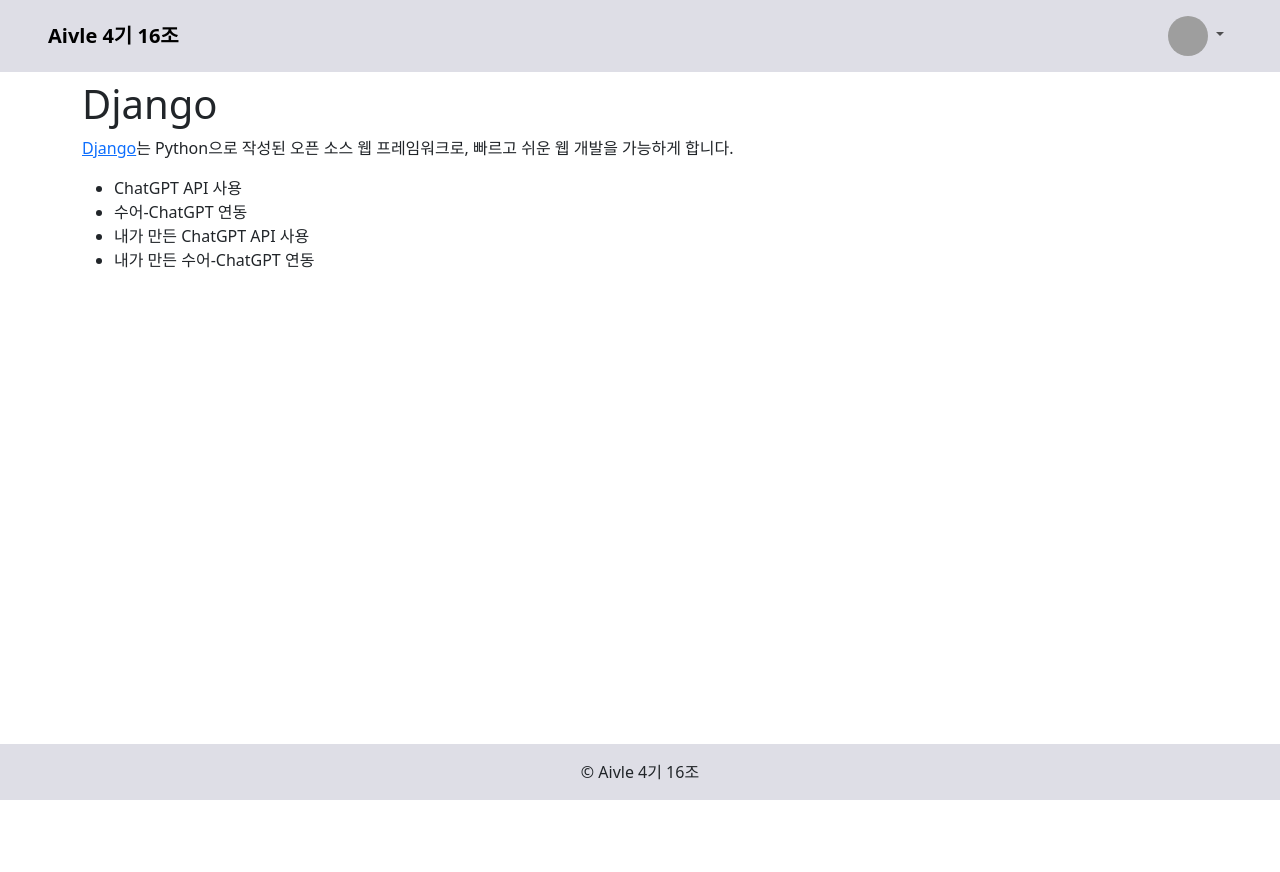
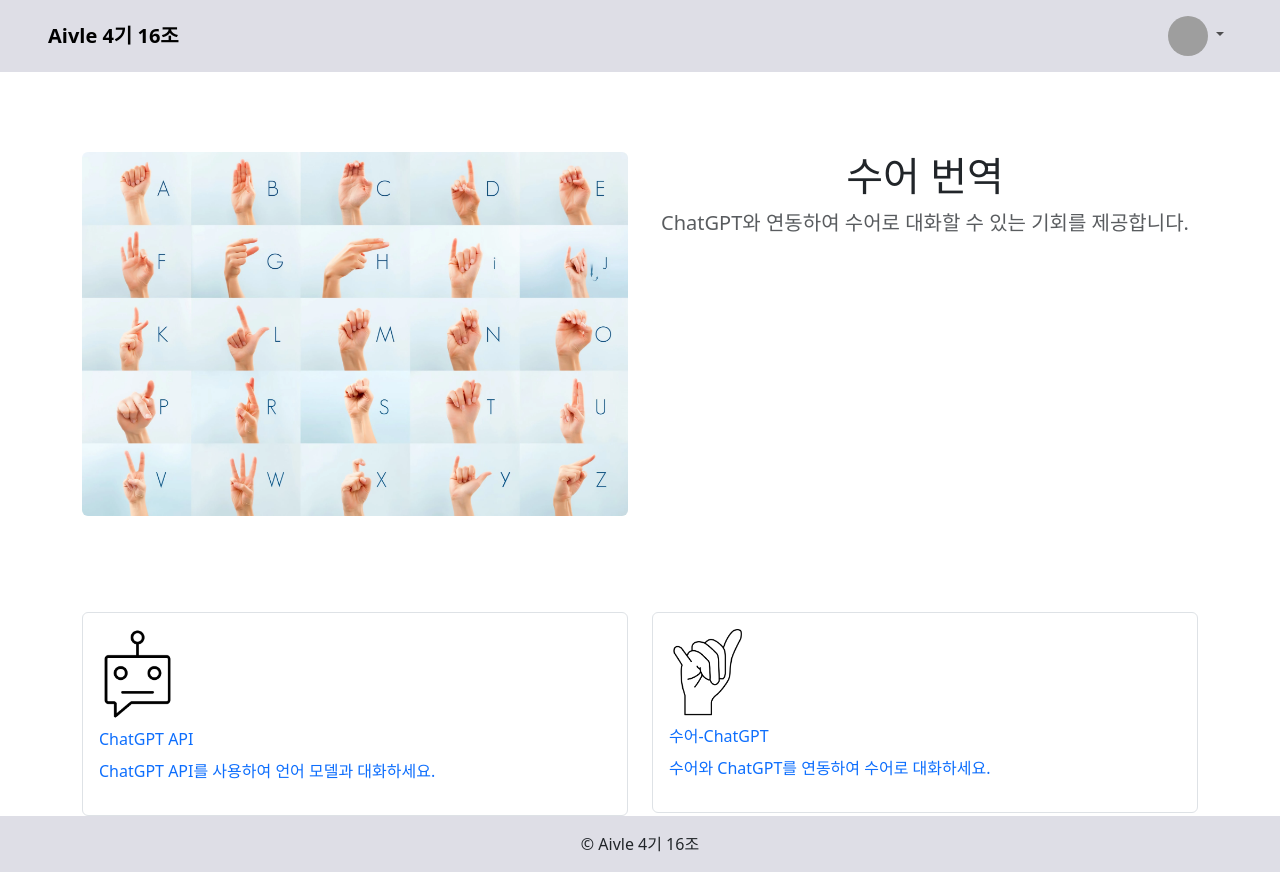
Before and after one commit to P-uyoung/KT_MP7, a Django app: page / in a window 1280 px wide. Before the commit the page ends 800 px from the top, so only its background shows below. Run offline with Django 4.2, Linux system fonts and the light colour scheme; parts of the project's set-up code (start-up, migrations or seed data) failed here and were passed over; grey boxes are pictures that could not be loaded.

Commit message:
Modify index.html

```diff
--- a/templates/index.html
+++ b/templates/index.html
@@ -1,17 +1,57 @@
 {% extends 'layout.html' %}
+{% load static %}
 
 {% block content %}
     <!-- Main -->
     <main class="flex-grow-1">
-        <div class="container my-4">
-            <h1>Django</h1>
-            <p><a href="https://www.djangoproject.com/" target="_blank">Django</a>는 Python으로 작성된 오픈 소스 웹 프레임워크로, 빠르고 쉬운 웹 개발을 가능하게 합니다.</p>
-            <ul>
-                <li class="nav-item"><a class="nav-link" href="/chatgpt/">ChatGPT API 사용</a></li>
-                <li class="nav-item"><a class="nav-link" href="/signlanguagetochatgpt/">수어-ChatGPT 연동</a></li>
-                <li class="nav-item"><a class="nav-link" href="/selfchatgpt/">내가 만든 ChatGPT API 사용</a></li>
-                <li class="nav-item"><a class="nav-link" href="/selfsignlanguagetochatgpt/">내가 만든 수어-ChatGPT 연동</a></li>
-            </ul>
+        <section class="py-5 text-center container">
+            <div class="row py-lg-5">
+            <div class="col-lg-6 col-md-8 mx-auto">
+                <img class="img-fluid rounded" src="{% static 'images/sign-language.webp' %}" alt="sign-language">
+            </div>
+              <div class="col-lg-6 col-md-8 mx-auto">
+                <h1 class="fw-light">수어 번역</h1>
+                <p class="lead text-body-secondary">ChatGPT와 연동하여 수어로 대화할 수 있는 기회를 제공합니다.</p>
+              </div>
+            </div>
+        </section>
+
+        <div class="container custom-container">
+            <div class="row">
+                <!-- ChatGPT -->
+                <div class="col-6">
+                    <a href="/chatgpt/" class="text-decoration-none">
+                        <div class="border rounded p-3" style="border-color: grey;">
+                            <div class="row justify-content-start mb-2">
+                                <img class="img-fluid rounded" src="{% static 'images/gpt.png' %}" alt="ChatGPT" style="max-width: 100px; height: auto;">
+                            </div>
+                            <div class="row justify-content-start mb-2">
+                                <span>ChatGPT API</span>
+                            </div>
+                            <div class="row justify-content-start">
+                                <p>ChatGPT API를 사용하여 언어 모델과 대화하세요.</p>
+                            </div>
+                        </div>
+                    </a>
+                </div>
+
+                <!-- Sign Language ChatGPT -->
+                <div class="col-6">
+                    <a href="/signlanguagetochatgpt/" class="text-decoration-none">
+                        <div class="border rounded p-3" style="border-color: grey;">
+                            <div class="row justify-content-start mb-2">
+                                <img class="img-fluid rounded" src="{% static 'images/sign-lang-gpt.png' %}" alt="Sign Language ChatGPT" style="max-width: 100px; height: auto;">
+                            </div>
+                            <div class="row justify-content-start mb-2">
+                                <span>수어-ChatGPT</span>
+                            </div>
+                            <div class="row justify-content-start">
+                                <p>수어와 ChatGPT를 연동하여 수어로 대화하세요.</p>
+                            </div>
+                        </div>
+                    </a>
+                </div>
+            </div>
         </div>
     </main>
 {% endblock %}
```
Also changed, not shown: static/images/gpt.png (added), static/images/sign-lang-gpt.png (added), static/images/sign-language.webp (added).
